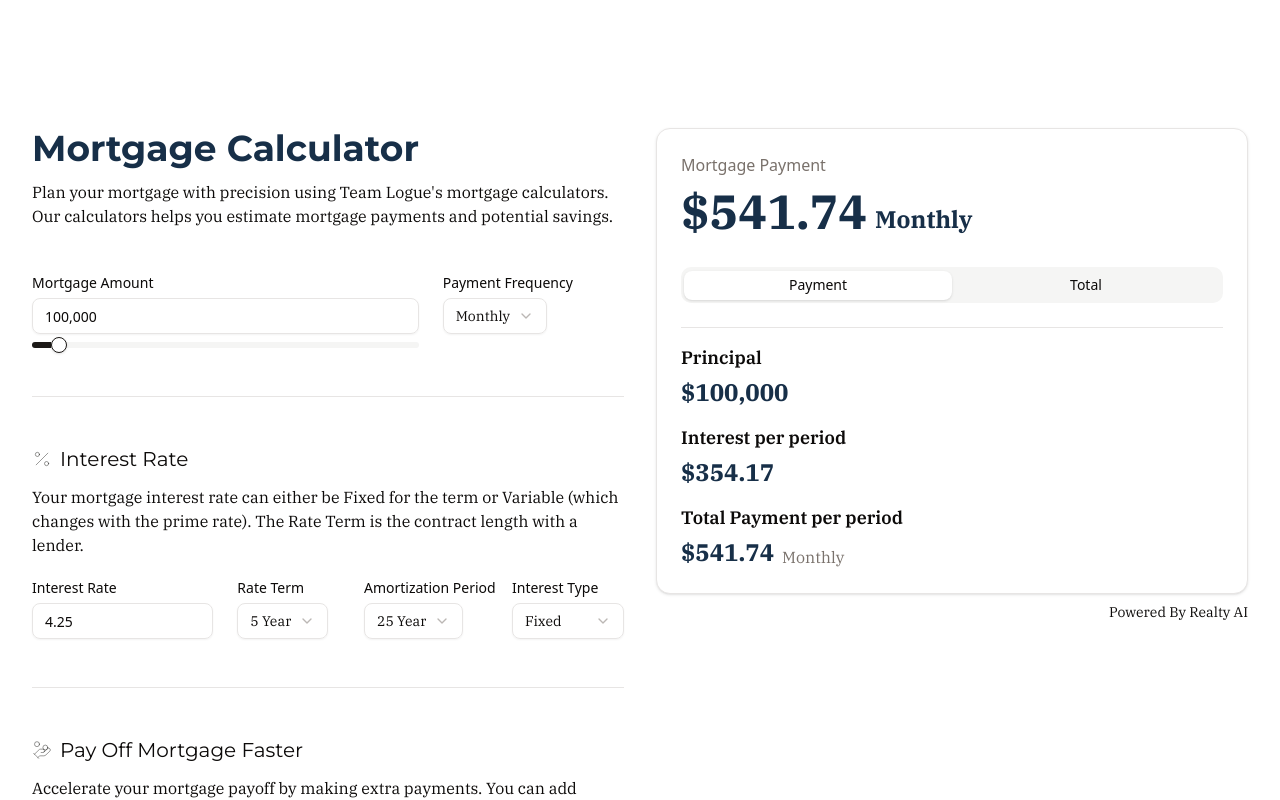
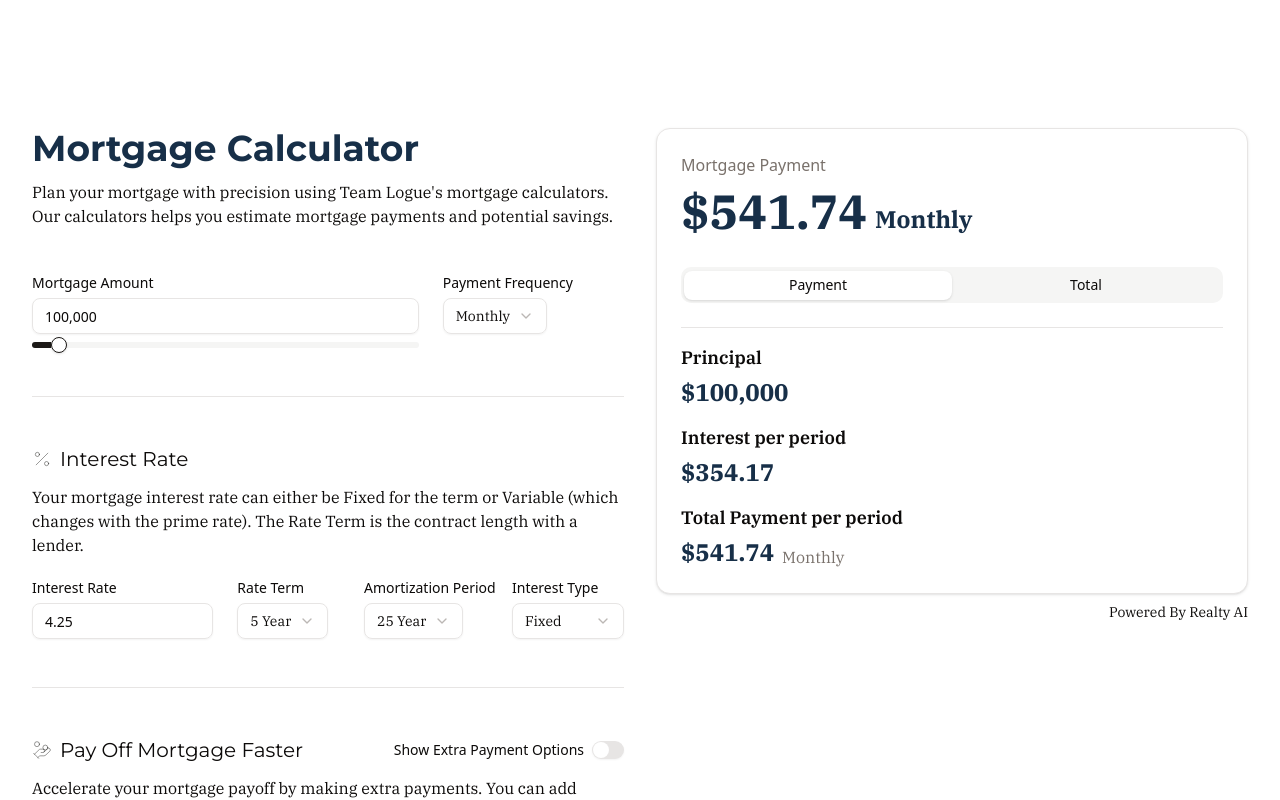
Before and after one commit to nathansmith-ux/calcs, a Next.js app: page / in a window 1280 px wide. Shown: the top 800 px of the page. Built offline with nearby package versions, Linux system fonts and the light colour scheme.

Commit message:
add switch for mortgage

```diff
--- a/components/calculators/MortgageCalculator.tsx
+++ b/components/calculators/MortgageCalculator.tsx
@@ -28,6 +28,7 @@ import { Input } from "@/components/ui/input"
 import { Separator } from "@/components/ui/separator";
 import { Slider } from "@/components/ui/slider";
 import { Label } from "@/components/ui/label"
+import { Switch } from "@/components/ui/switch"
 import Link from "next/link";
 
 type PaymentTabDetailsProps = {
@@ -94,6 +95,7 @@ function MortgageCalculator() {
     paymentFrequency: string;
     rateTerm: string;
     amortization: string;
+    showExtraPayments: boolean;
     extraRecurringPayment: {
       amount: string;
       frequency: string;
@@ -113,6 +115,7 @@ function MortgageCalculator() {
     | { type: 'SET_PAYMENT_FREQUENCY'; payload: string }
     | { type: 'SET_RATE_TERM'; payload: string }
     | { type: 'SET_AMORTIZATION'; payload: string }
+    | { type: 'SET_SHOW_EXTRA_PAYMENTS'; payload: boolean }
     | { type: 'SET_EXTRA_RECURRING_PAYMENT_AMOUNT'; payload: string }
     | { type: 'SET_EXTRA_RECURRING_PAYMENT_FREQUENCY'; payload: string }
     | { type: 'SET_EXTRA_ONE_TIME_PAYMENT_AMOUNT'; payload: string }
@@ -128,6 +131,7 @@ function MortgageCalculator() {
     paymentFrequency: 'monthly',
     rateTerm: 'fiveYear',
     amortization: 'twentyFiveYear',
+    showExtraPayments: false,
     extraRecurringPayment: {
       amount: '',
       frequency: 'monthly',
@@ -157,6 +161,8 @@ function MortgageCalculator() {
         return { ...state, rateTerm: action.payload };
       case 'SET_AMORTIZATION':
         return { ...state, amortization: action.payload };
+      case 'SET_SHOW_EXTRA_PAYMENTS':
+        return { ...state, showExtraPayments: action.payload };
       case 'SET_EXTRA_RECURRING_PAYMENT_AMOUNT':
         return { ...state, extraRecurringPayment: { ...state.extraRecurringPayment, amount: action.payload } };
       case 'SET_EXTRA_RECURRING_PAYMENT_FREQUENCY':
@@ -525,13 +531,25 @@ function MortgageCalculator() {
           </section>
             <Separator className="my-4" />
             <section className="my-6 lg:my-12">
+            <div className="flex items-center justify-between">
               <div className="flex items-center">
                 <HandCoins strokeWidth={0.5} size={20}/>
                 <h2 className="ml-2 text-lg md:text-xl">Pay Off Mortgage Faster</h2>
               </div>
+              <div className="flex items-center space-x-2">
+                <Label htmlFor="extra-payments-switch" className="text-sm">Show Extra Payment Options</Label>
+                <Switch
+                  id="extra-payments-switch"
+                  checked={state.showExtraPayments}
+                  onCheckedChange={(checked) => dispatch({ type: 'SET_SHOW_EXTRA_PAYMENTS', payload: checked })}
+                />
+              </div>
+            </div>
             <div className="mt-3">
               <p className="text-sm md:text-base">Accelerate your mortgage payoff by making extra payments. You can add recurring extra payments or a one-time lump sum payment.</p>
             </div>
+            {state.showExtraPayments && (
+              <>
                 <div className="grid grid-cols-1 md:grid-cols-2 gap-4 mt-4">
                   <div>
                     <Label>Recurring Extra Payment</Label>
@@ -599,7 +617,11 @@ function MortgageCalculator() {
                     <li>Both types of extra payments reduce your mortgage balance more quickly, saving you money on interest and shortening your overall payoff period. Try different values to see how much you can save!</li>
                   </ul>
                 </div>
+              </>
+            )}
           </section>
+            {state.showExtraPayments && (
+              <>
                 <Separator className="my-4" />
                 <section className="my-6 lg:my-12">
                 <div className="flex items-center">
@@ -643,6 +665,8 @@ function MortgageCalculator() {
                   </div>
                 </section>
               </section>
+              </>
+            )}
         </div>
         <div className="w-full relative order-1 lg:order-2">
           <div className="sticky top-4 md:top-12">
```
Lines whose indentation alone changed are shown as unchanged.
